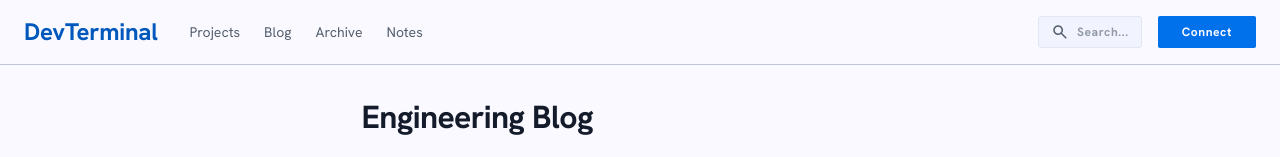
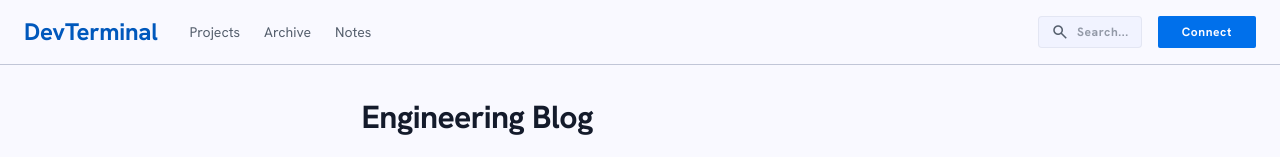
Before and after one commit to marcelo-lipienski/catz.dev.br, a website: page public/index.html in a window 1280 px wide. Shown: the top 157 px of the page. Drawn offline with nearby package versions, Linux system fonts and the light colour scheme.

Commit message:
fix: remove Blog link from top navigation menu

```diff
--- a/public/index.html
+++ b/public/index.html
@@ -126,7 +126,6 @@
 <div class="hidden md:flex items-center gap-6">
 <!-- Navigation Logic: No active tab for a blank template unless specified. All inactive. -->
 <a class="font-body-md text-body-md text-secondary hover:text-primary transition-colors transition-all duration-200 ease-in-out" href="/projects">Projects</a>
-<a class="font-body-md text-body-md text-secondary hover:text-primary transition-colors transition-all duration-200 ease-in-out" href="/">Blog</a>
 <a class="font-body-md text-body-md text-secondary hover:text-primary transition-colors transition-all duration-200 ease-in-out" href="#">Archive</a>
 <a class="font-body-md text-body-md text-secondary hover:text-primary transition-colors transition-all duration-200 ease-in-out" href="#">Notes</a>
 </div>
```
